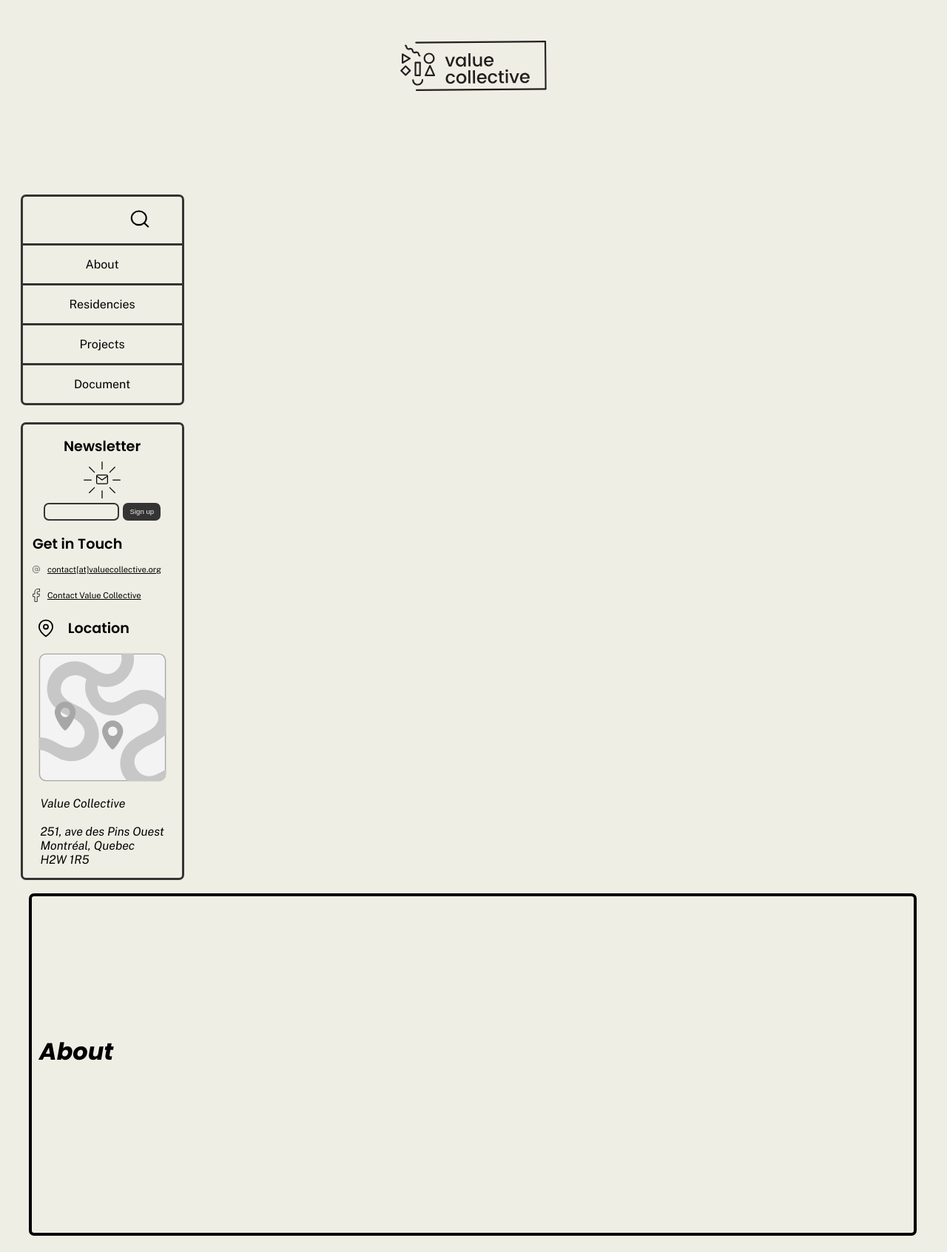
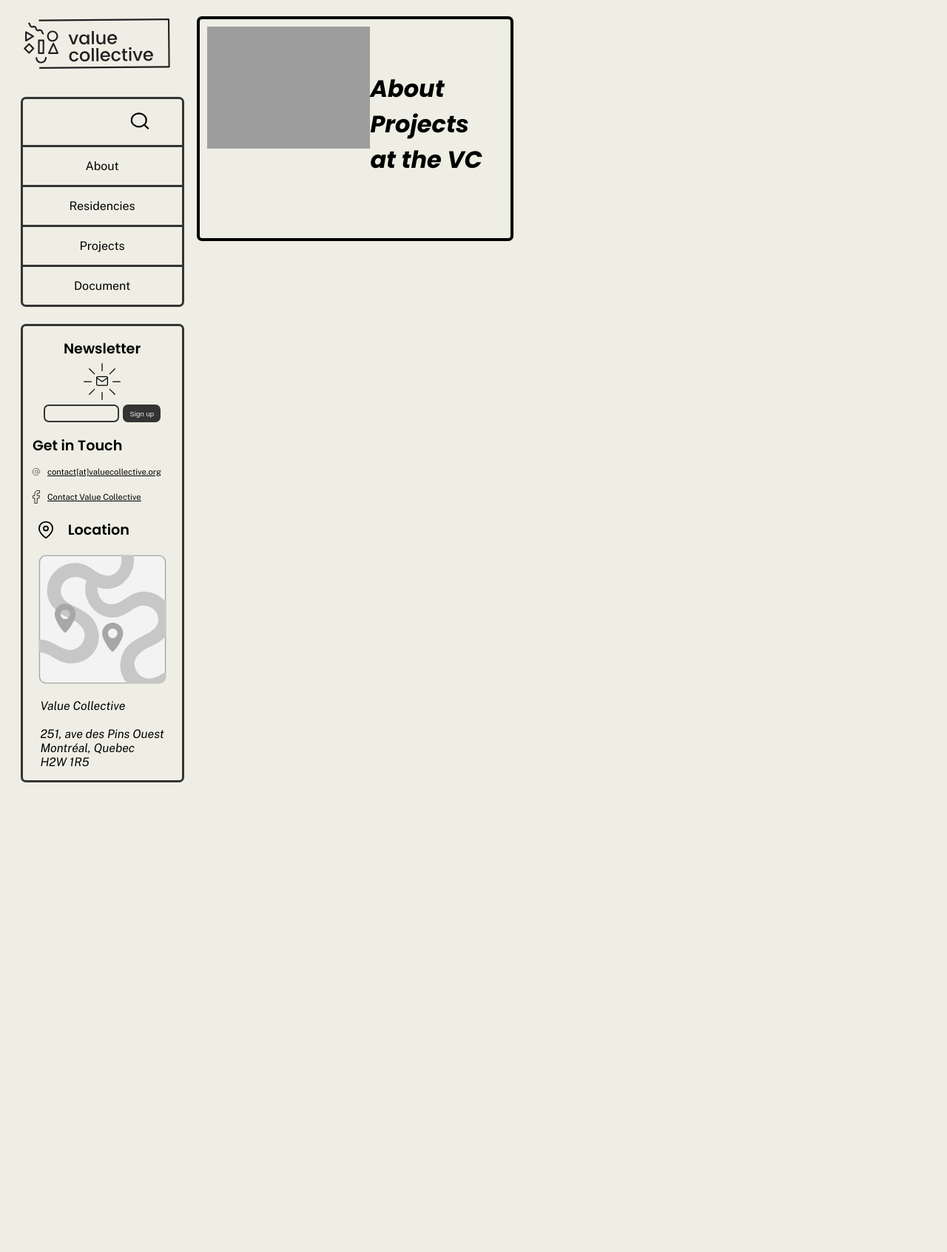
Before and after one commit to lksuenfa/value-collective-website, a PHP site: page /about.php in a window 1280 px wide. Shown: the whole page at 74% size. After the commit the page ends 1086 px from the top, so only its background shows below. Run offline with PHP 8.4, Linux system fonts and the light colour scheme; grey boxes are pictures that could not be loaded.

Commit message:
working on about page

```diff
--- a/website/about.php
+++ b/website/about.php
@@ -1,7 +1,23 @@
 <?php require "main/header.php" ?>
-<?php require "main/nav.php" ?>
 
-<div class="outer-box-frame">
-    <h1>About</h1>
+<section class="body">
+  <?php require "main/nav.php" ?>
+
+
+
+
+<section>
+
+  <div id="aboutpage" class="outer-box-frame">
+
+    <img src="assets/images/vc1_front.png" width="100%" alt="" />
+    <h1>About Projects at the VC</h1>
+
 </div>
+
+<link rel="stylesheet" href="css/about.css" />
+
+
+</section>
+</section>
 <?php require  "main/footer.php" ?>
--- a/website/css/about.css
+++ b/website/css/about.css
@@ -0,0 +1,12 @@
+.outer-box-frame {
+  border: 4px solid black;
+  border-radius: 7px;
+  margin: 6px auto;
+  /*the auto for the left/right keeps the page centered*/
+  padding: 10px;
+  max-width: 38rem;
+  /* // min-width - 2(padding + border) */
+  justify-content: center;
+  text-align: center;
+  font-size: 84%;
+}
```
Also changed, not shown: website/js/projects.js (added), website/projects.php (line endings or trailing spaces).
